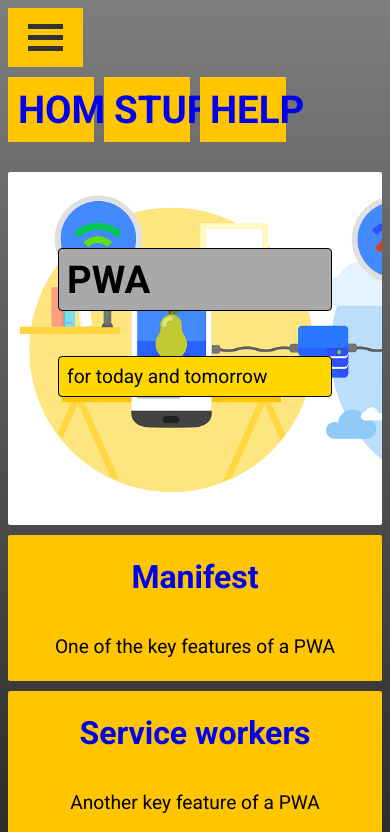
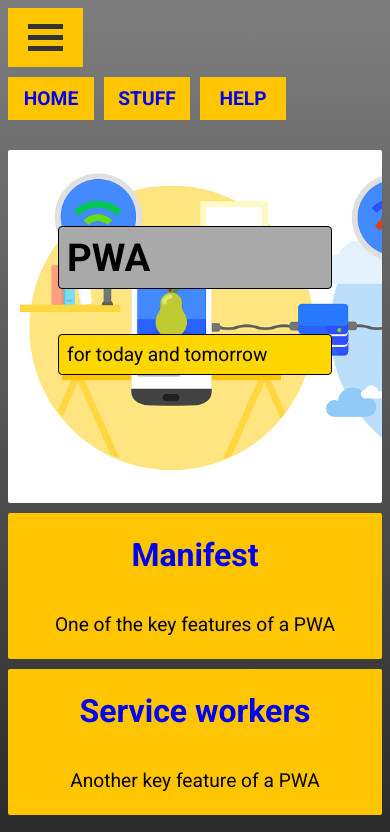
Before and after one commit to Andreas242/pwa_04, a website: page public/index.html in a window 390 px wide. Shown: the top 832 px of the page. Drawn offline with Linux system fonts and the light colour scheme; grey boxes are pictures that could not be loaded.

Commit message:
fix for css

```diff
--- a/public/css/pwa1.css
+++ b/public/css/pwa1.css
@@ -1,5 +1,5 @@
 body {
-    font-size: 20px;
+    font-size: 12px;
     font-family: 'Roboto', Arial, monospace;
     background-repeat: no-repeat;
     background-attachment: fixed;
@@ -115,6 +115,7 @@ img {
     text-transform: uppercase;
     padding: 10px;
     font-weight: 800;
+    min-width: 55px;
 }
 
 .menu a:hover {
@@ -168,7 +169,7 @@ img {
 @media (max-width: 1000px) {
     .menu {
         order: -1;
-        font-size: 2.4rem;
+        font-size: 1.2rem;
     }
     [aria-controls="menu-list"] {
         display: block;
```
